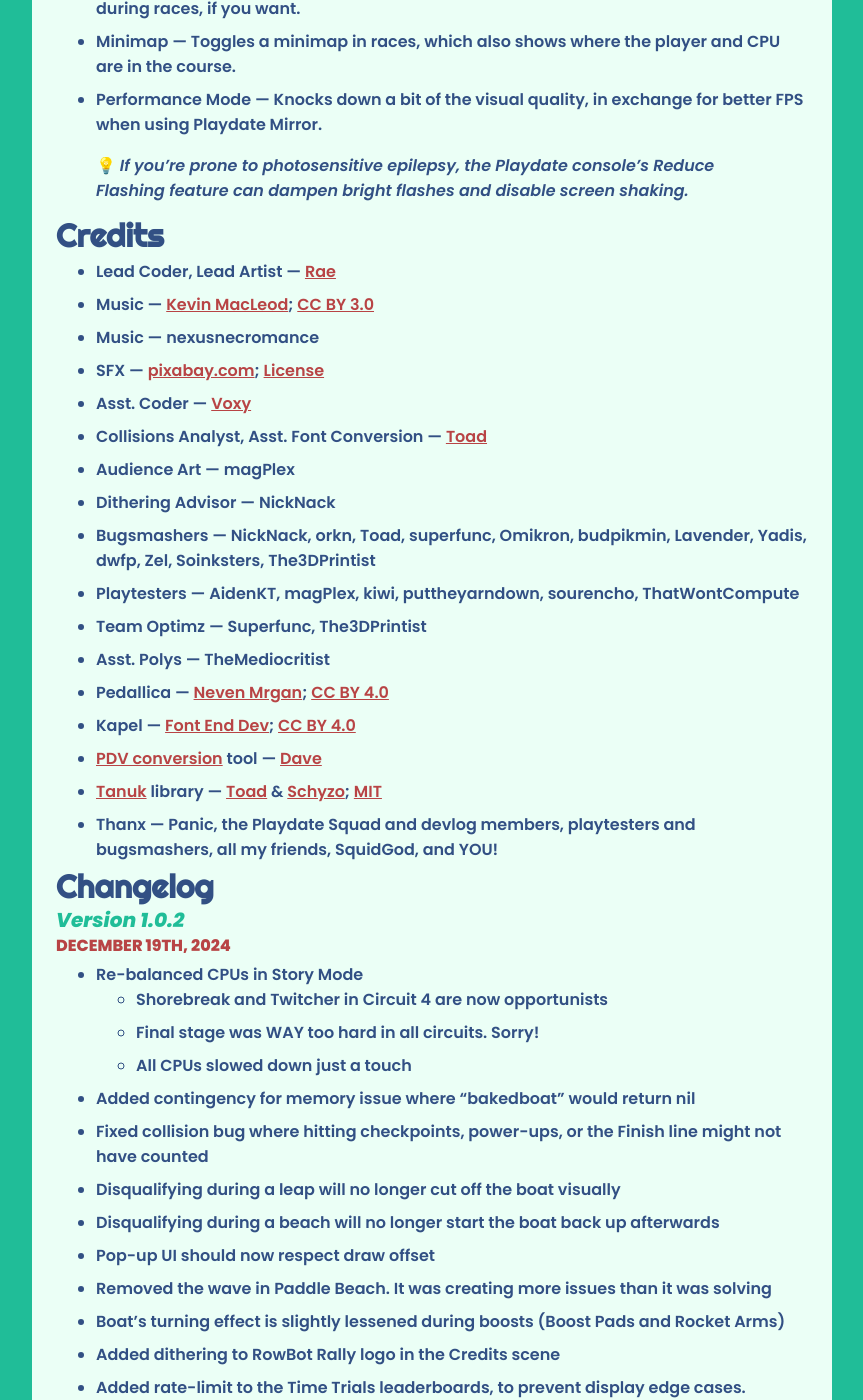
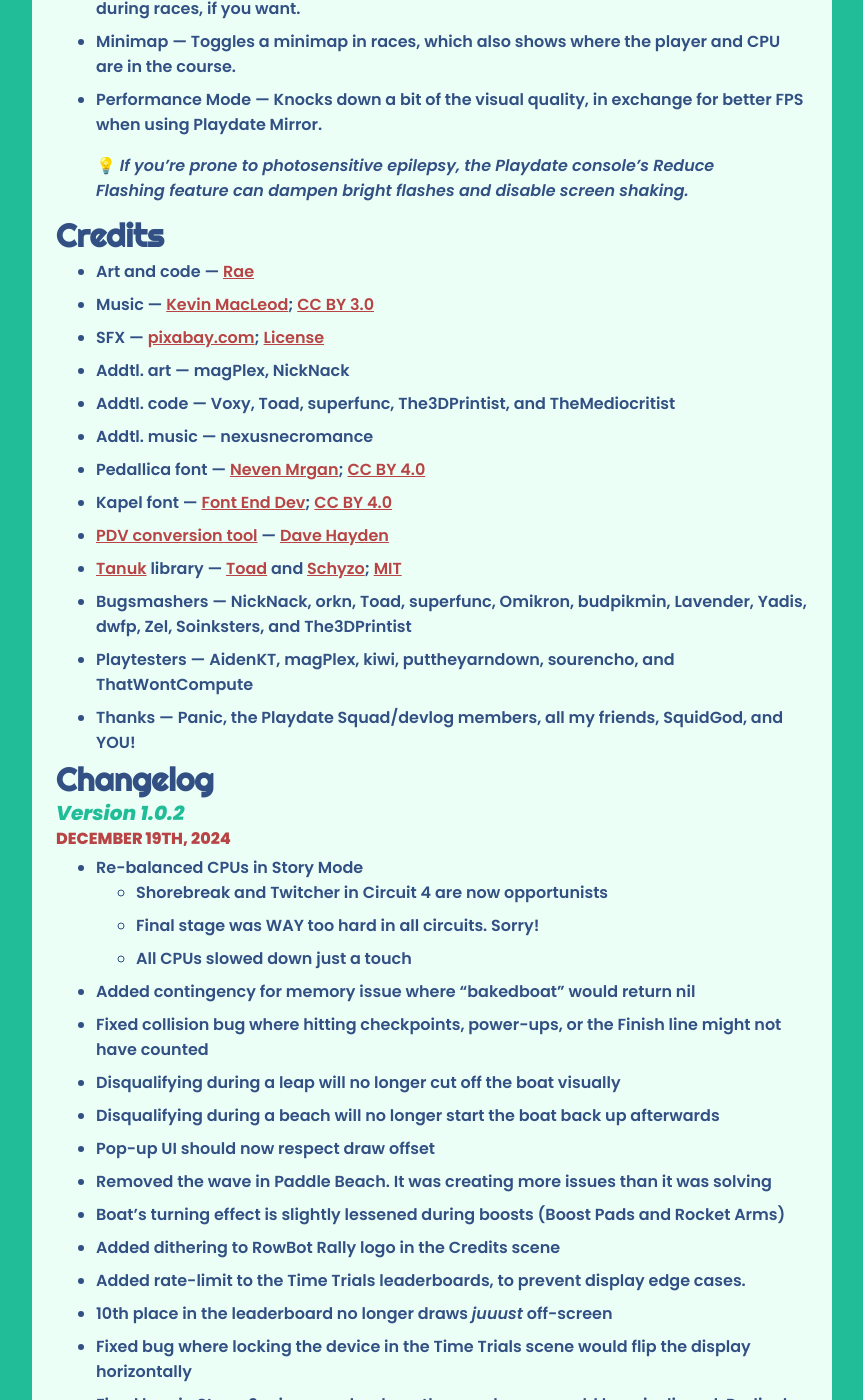
Before and after one commit to raewtf/raewtf.github.io, a Jekyll site: the page built from _posts/2024-12-17-rowbot-rally-manual.md, in a window 1280 px wide and 1400 px high, scrolled down 4028 px. Shown: the whole window, without its empty margins (208-1071 px from the left). Built offline with Jekyll 4.4.1, drawn with Linux system fonts in a browser that asks for light colours.

Commit message:
updating game credits

```diff
--- a/_posts/2024-12-17-rowbot-rally-manual.md
+++ b/_posts/2024-12-17-rowbot-rally-manual.md
@@ -121,23 +121,19 @@
 
 # Credits
 
-- Lead Coder, Lead Artist — [Rae](https://rae.wtf)
+- Art and code — [Rae](https://rae.wtf)
 - Music — [Kevin MacLeod](https://incompetech.com/); [CC BY 3.0](https://creativecommons.org/licenses/by/3.0/)
-- Music — nexusnecromance
 - SFX — [pixabay.com](https://pixabay.com/); [License](https://pixabay.com/service/terms/)
-- Asst. Coder — [Voxy](https://voxy.space)
-- Collisions Analyst, Asst. Font Conversion — [Toad](https://toadley.space)
-- Audience Art — magPlex
-- Dithering Advisor — NickNack
-- Bugsmashers — NickNack, orkn, Toad, superfunc, Omikron, budpikmin, Lavender, Yadis, dwfp, Zel, Soinksters, The3DPrintist
-- Playtesters — AidenKT, magPlex, kiwi, puttheyarndown, sourencho, ThatWontCompute
-- Team Optimz — Superfunc, The3DPrintist
-- Asst. Polys — TheMediocritist
-- Pedallica — [Neven Mrgan](https://mrgan.com); [CC BY 4.0](https://creativecommons.org/licenses/by/4.0/)
-- Kapel — [Font End Dev](https://fontenddev.com); [CC BY 4.0](https://creativecommons.org/licenses/by/4.0/)
-- [PDV conversion](https://devforum.play.date/t/video-encoder-work-in-progress-mac-only/1390) tool — [Dave](https://pdx.social/@dave)
-- [Tanuk](https://github.com/Schyzophrenic/Tanuk_CodeSequence) library — [Toad](https://toadleyundercontrol.itch.io/) & [Schyzo](https://twitter.com/Schyzo99); [MIT](https://github.com/Schyzophrenic/Tanuk_CodeSequence/blob/main/LICENSE)
-- Thanx — Panic, the Playdate Squad and devlog members, playtesters and bugsmashers, all my friends, SquidGod, and YOU!
+- Addtl. art — magPlex, NickNack
+- Addtl. code — Voxy, Toad, superfunc, The3DPrintist, and TheMediocritist
+- Addtl. music — nexusnecromance
+- Pedallica font — [Neven Mrgan](https://mrgan.com); [CC BY 4.0](https://creativecommons.org/licenses/by/4.0/)
+- Kapel font — [Font End Dev](https://fontenddev.com); [CC BY 4.0](https://creativecommons.org/licenses/by/4.0/)
+- [PDV conversion tool](https://devforum.play.date/t/video-encoder-work-in-progress-mac-only/1390) — [Dave Hayden](https://pdx.social/@dave)
+- [Tanuk](https://github.com/Schyzophrenic/Tanuk_CodeSequence) library — [Toad](https://toadleyundercontrol.itch.io/) and [Schyzo](https://twitter.com/Schyzo99); [MIT](https://github.com/Schyzophrenic/Tanuk_CodeSequence/blob/main/LICENSE)
+- Bugsmashers — NickNack, orkn, Toad, superfunc, Omikron, budpikmin, Lavender, Yadis, dwfp, Zel, Soinksters, and The3DPrintist
+- Playtesters — AidenKT, magPlex, kiwi, puttheyarndown, sourencho, and ThatWontCompute
+- Thanks — Panic, the Playdate Squad/devlog members, all my friends, SquidGod, and YOU!
 
 # Changelog
 
```
Also changed, not shown: _posts/2024-05-15-first-in-line-manual.md (+5 -5 lines), _posts/2024-07-30-hexa-manual.md (+8 -10 lines), _posts/2024-10-13-bona-fido-manual.md (+4 -5 lines), _posts/2025-02-25-cloudburst-manual.md (+5 -4 lines), _posts/2025-04-08-traffic-jam-manual.md (+5 -4 lines).
